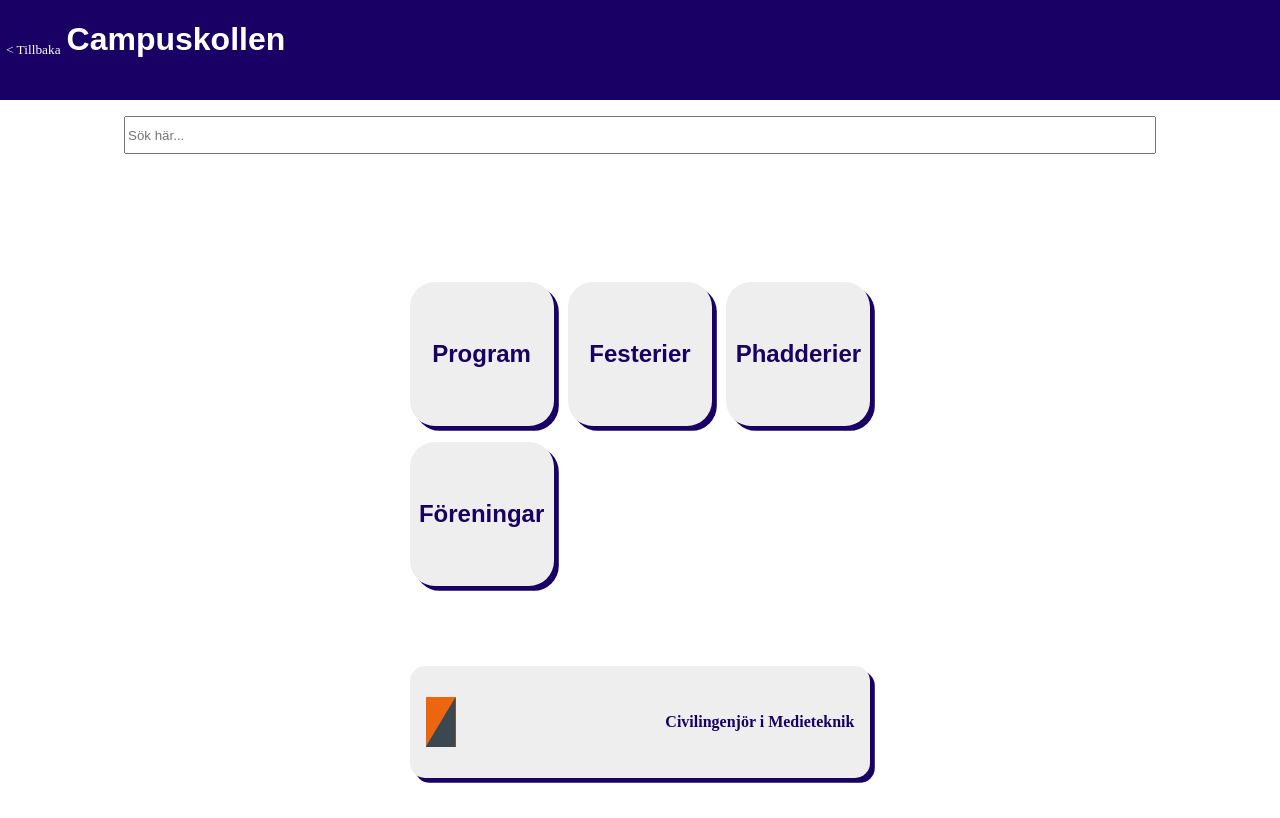
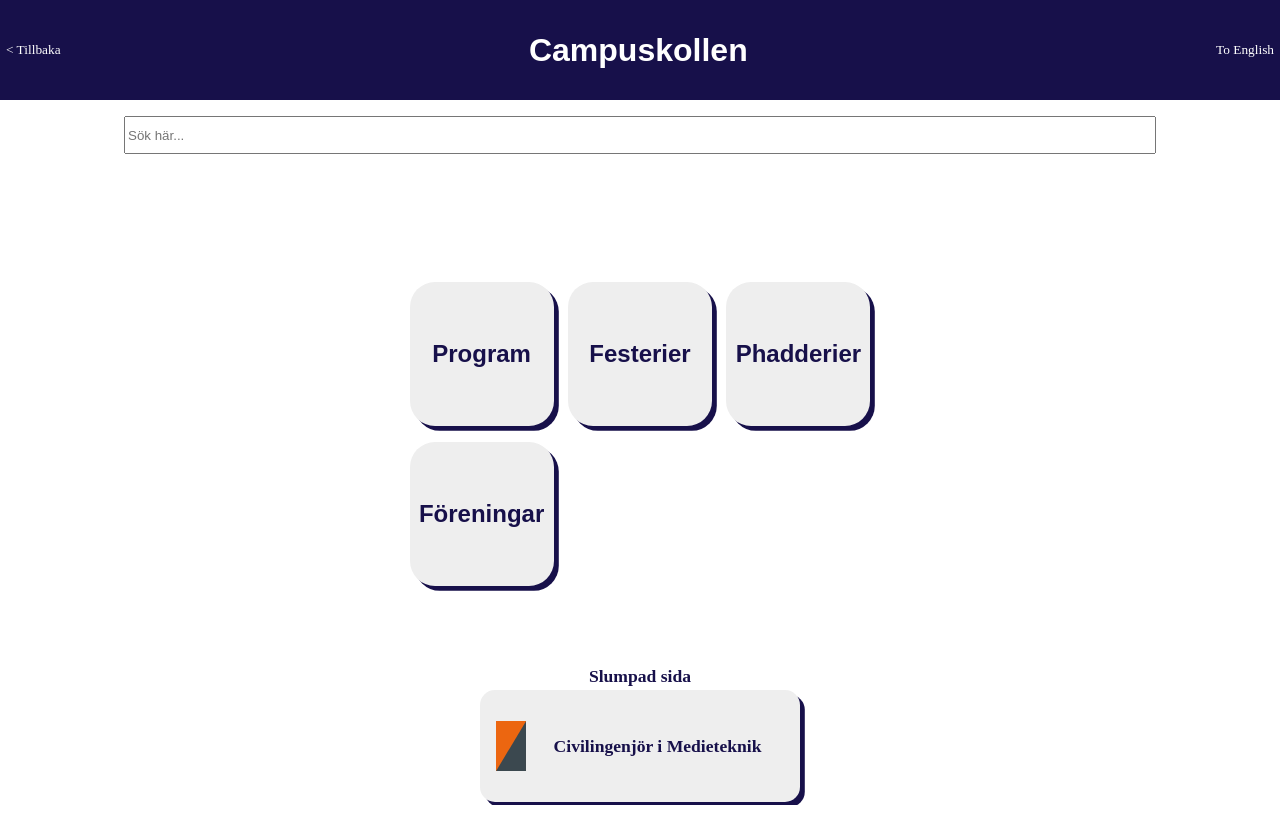
Before and after one commit to Marvin1227/Campuskollen, a React (Create React App) app: page / in a window 1280 px wide. Built offline with nearby package versions, Linux system fonts and the light colour scheme; a web font is replaced by a local one.

Commit message:
sitta i kö CSS grind

```diff
--- a/src/App.css
+++ b/src/App.css
@@ -1,5 +1,5 @@
 :root {
-  --blu: #190064;
+  --blu: #17104a;
   --liublu: #00b3e0;
 }
 html {
@@ -21,6 +21,7 @@ p {
   color: var(--blu);
   font-weight: 400;
   font-style: normal;
+  width: 80%;
 }
 h1 {
   color: #FFF;
@@ -34,7 +35,7 @@ h2 {
 h3 {
   color: var(--blu);
   font-family: kulturista-web, serif;
-  font-size: 1rem;
+  font-size: 1.1rem;
   margin: 0;
 }
 button {
@@ -59,6 +60,8 @@ input {
   height: 100px;
   display: flex;
   background-color: var(--blu);
+  align-items: center;
+  justify-content: space-between;
 }
 .search {
   width: 100%;
@@ -67,7 +70,7 @@ input {
   flex-direction: column;
   align-items: center;
 }
-.dropdown{
+.dropdown {
   max-height: 7rem;
   overflow-y: scroll;
   width: 80%;
@@ -112,6 +115,15 @@ input {
 }
 .random {
   width: 80%;
+  display: flex;
+  flex-direction: column;
+  align-items: center;
+}
+.related {
+  width: 18rem;
+}
+.relatedName {
+  width: 80%;
 }
 .KnappProg {
   display: flex;
@@ -122,37 +134,26 @@ input {
   font-style: normal;
   font-size: 1.5rem;
   height: 7rem;
+  width: 18rem;
   background-color: #EEE;
   box-shadow: var(--blu) .3rem .3rem;
   border-radius: 15px;
   padding: 0 1rem;
+  margin: .2rem 0;
 }
-.Flagga {
-  height: 40px;
+.flagga {
+  height: 2rem;
 }
-
-.backArrow{
-  flex-direction: row;
+.pageName {
+  margin-top: 2rem;
+  text-align: center;
 }
-.innerHeader {
-  width: 500px;
-  height: 100%;
-  display: block;
-  background-color: darkkhaki;
-  margin: 0 auto;
-
-}
-
-.button_color{
+.button_color {
   width: 30px;
   height: 50px;
-
 }
-.button_color2{
+.button_color2 {
   width: 30px;
   height: 50px;
   clip-path: polygon(0 100%, 100% 100%, 100% 0);
 }
-.Name{
-  font-weight: bold;
-}
--- a/src/Flagga.js
+++ b/src/Flagga.js
@@ -5,14 +5,13 @@ import { useState } from 'react';
 var lang = "SW";
 //Språkknapp som ändrar språk
 function Flagga({ onLang }) {
-  var buttonText = "To English";
+  var buttonText = "To English"; //behöver vi ha text i knappen, borde räcka med bild på flagga
 
   if (lang == "SW") {
     buttonText = "To English";
 
   } else if (lang == "EN") {
     buttonText = "To Swedish";
-
   }
   function changeLanguage() {
     console.log("click");
@@ -27,12 +26,10 @@ function Flagga({ onLang }) {
     onLang(lang);
   }
 
-
   return (
-    <button className="Flagga" onClick={changeLanguage}>{buttonText}</button>
+    <button className="flagga" onClick={changeLanguage}>{buttonText}</button>
   );
 }
 export default Flagga;
 
-
 export var lang;
--- a/src/Home.js
+++ b/src/Home.js
@@ -18,11 +18,20 @@ function Home({onLang}) {
         console.log(lang);
     const num = Math.floor(Math.random()*groups.length); //slumpad index i databasen
 
+    var program = "Program";
+    var phadderi = "Phadderier";
+    var festeri = "Festerier";
     var forening = "Föreningar";
 
     if(lang == "SW"){
+        program = "Program";
+        phadderi = "Phadderier";
+        festeri = "Festerier"
         forening = "Föreningar";
     }else if (lang == "EN") {
+        program = "Programs";
+        phadderi = "Phadderies";
+        festeri = "Festeries";
         forening = "Associations";
     }
 
@@ -31,29 +40,25 @@ function Home({onLang}) {
         return (
             <div className="home">
                 <div className="header">
-
-                <TillbakaKnapp className="backArrow"/>
-                    <h1>
-                        <Link to={"/"}> Campuskollen</Link>
-                    </h1>
+                    <TillbakaKnapp/>
+                    <h1><Link to={"/"}>Campuskollen</Link></h1>
+                    <div className="change_lang">{<Flagga onLang={onLang}/>}</div>
                 </div>
 
                 <Searchbar/>
                 <div className="btn-container">
                     <div className="selections">
-                            <Knapp titel="Program" link="Program"/>
-                            <Knapp titel="Festerier" link="Festeri"/>
-                            <Knapp titel="Phadderier" link="Phadderi"/>
+                        <Knapp titel={program} link="Program"/>
+                        <Knapp titel={festeri} link="Festeri"/>
+                        <Knapp titel={phadderi} link="Phadderi"/>
                         <Knapp titel={forening} link="Förening"/>
                     </div>
                     <div className="random">
+                        <h3>Slumpad sida</h3>
                         <KnappProg titel={groups[num].nameSW} link={groups[num].code} color={groups[num].color} color2={groups[num].color2}/>
                     </div>
                 </div>
-                    <div className="change_lang"> {<Flagga onLang={onLang}/>}
             </div>
-            </div>
-
 
         );
 
@@ -61,29 +66,26 @@ function Home({onLang}) {
         return (
             <div className="home">
                 <div className="header">
-
-                <TillbakaKnapp className="backArrow"/>
-                    <h1>
-                        <Link className="homeButton" to={"/"}> Campuskollen</Link>
-                    </h1>
+                    <TillbakaKnapp/>
+                    <h1><Link className="homeButton" to={"/"}> Campuskollen</Link></h1>
+                    <div className="change_lang">{<Flagga onLang={onLang}/>}</div>
                 </div>
 
                 <Searchbar/>
+
                 <div className="btn-container">
                     <div className="selections">
-                            <Knapp titel="Program" link="Program"/>
-                            <Knapp titel="Festerier" link="Festeri"/>
-                            <Knapp titel="Phadderier" link="Phadderi"/>
+                        <Knapp titel={program} link="Program"/>
+                        <Knapp titel={festeri} link="Festeri"/>
+                        <Knapp titel={phadderi} link="Phadderi"/>
                         <Knapp titel={forening} link="Förening"/>
                     </div>
                     <div className="random">
+                        <h3>Random page</h3>
                         <KnappProg titel={groups[num].nameEN} link={groups[num].code} color={groups[num].color} color2={groups[num].color2}/>
                     </div>
                 </div>
-                    <div className="change_lang"> {<Flagga onLang={onLang}/>}
             </div>
-            </div>
-
 
         );
 
--- a/src/Information.js
+++ b/src/Information.js
@@ -28,13 +28,15 @@ function Information({onLang}) {
 
     console.log(lang);
     return (
-        <div className="Home">
+        <div className="home">
             <div className ="header">
-                <h1><TillbakaKnapp/> <Link to={"/"}> Campuskollen</Link></h1>
+                <TillbakaKnapp/>
+                <h1><Link to={"/"}>Campuskollen</Link></h1>
+                <div className="change_lang">{<Flagga onLang={onLang}/>}</div>
             </div>
-            <p><span className="Name">{eval("foundGroup.name"+lang)}</span><br/>
-            {eval("foundGroup.desc"+lang)}<br/></p>
-            Tillhör:<br/>
+            <h2 className="pageName">{eval("foundGroup.name"+lang)}</h2><br/>
+            <p>{eval("foundGroup.desc"+lang)}</p>
+            <h2>Relaterat:</h2><br/>
             {connected.map((group) => (<div className="dropdown-row"> {<KnappProg titel={eval("group.name"+lang)} link={group.code} color={group.color} color2={group.color2}/>}</div>))}
             <div className="change_lang">
                 {<Flagga onLang={onLang}/>}
--- a/src/KnappProg.js
+++ b/src/KnappProg.js
@@ -9,7 +9,7 @@ function KnappProg(props) {
     <Link to={"/info/"+props.link}>
         <div className="KnappProg">
             <div style={{backgroundColor:props.color}} className="button_color"><div style={{backgroundColor:props.color2}} className="button_color2"/></div>
-            <h3>{props.titel}</h3>
+            <h3 className="relatedName">{props.titel}</h3>
         </div>
     </Link>
   );
--- a/src/Selection.js
+++ b/src/Selection.js
@@ -21,11 +21,12 @@ function Selection() {
     var filtered = sorted_groups.filter((group) => (group.type === type)); //filtrering efter typ
     //console.log(filtered);
     return (
-        <div className="Home">
+        <div className="home">
             <div className ="header">
-                <h1><TillbakaKnapp/> <Link to={"/"}> Campuskollen</Link></h1>
+                <TillbakaKnapp/>
+                <h1><Link to={"/"}>Campuskollen</Link></h1>
             </div>
-            {type}
+            {/*type*/}
             {filtered.map((group) => (<div className="dropdown-row"> {<KnappProg titel={eval("group.name"+lang)} link={group.code} color={group.color} color2={group.color2}/>}</div>))}
         </div>
 
--- a/src/db.js
+++ b/src/db.js
@@ -7,7 +7,7 @@ export const groups = [
         "type":"Program",
         "descSW":"MT-studenter läser grundläggande civilingenjörskurser (matematik, programmering, fysik) såväl som specialiserade kurser inom bland annat datorgrafik, informationsvisualisering och webbutveckling. De känns igen på sina orangea ovvar med de gulsvarta civilingenjörsrevärerna på.",
         "descEN":"MT students take standard engineering courses (mathematics, programming, physics), as well as specialized education in i.e. computer graphics, information visualization and media production. MT-students are recognized by their orange overalls with yellow and black stripes along the sides.",
-        "connections":["MST","MTD","MTE","LEG","SKU","3C"],
+        "connections":["MST","MTD","MTE","LEG","3C","SKU"],
         "color":"#ec6610",
         "color2":"#3B484F",
         "logo":"/img/logos/MT-logo.png",
--- a/src/searchbar.js
+++ b/src/searchbar.js
@@ -42,7 +42,6 @@ function Searchbar(props) {
 
     }else if (lang == "EN") {
         barText = "Search here...";
-
     }
 
     return (
```
Lines whose indentation alone changed are shown as unchanged.
